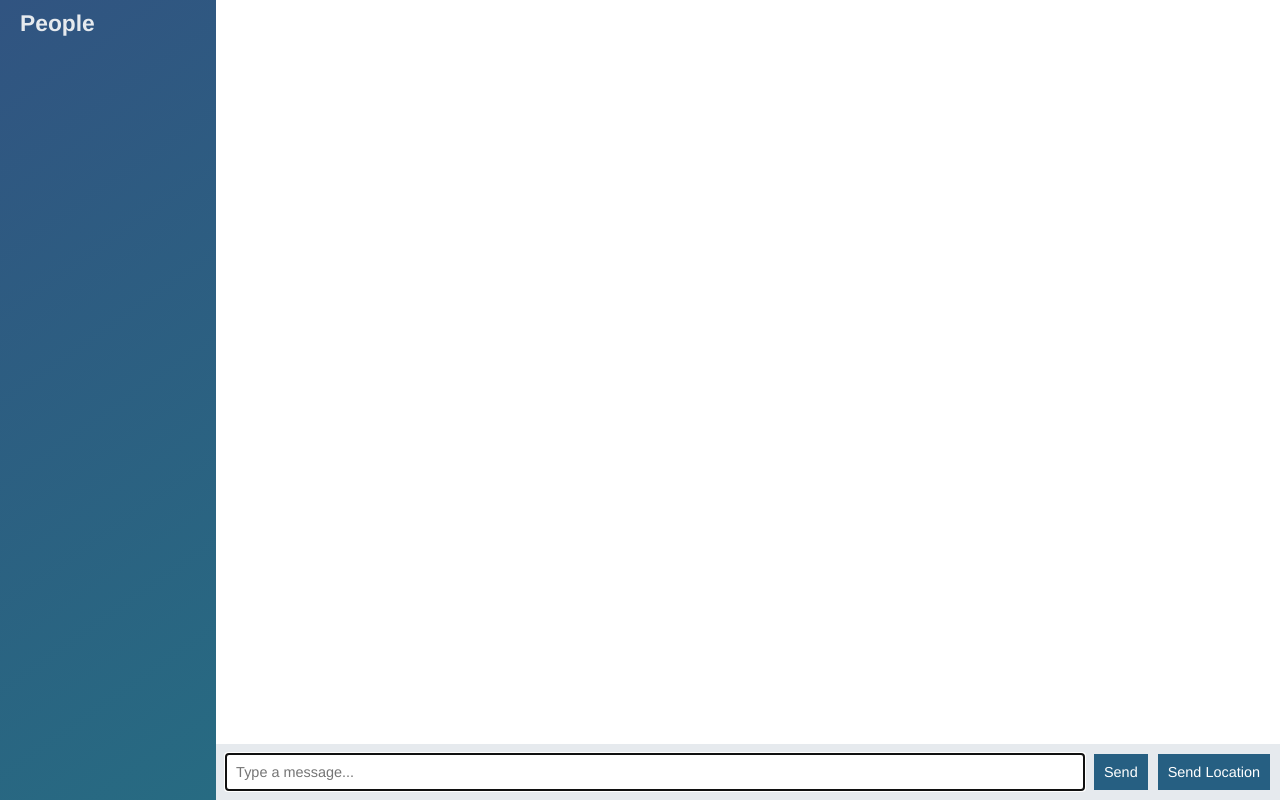
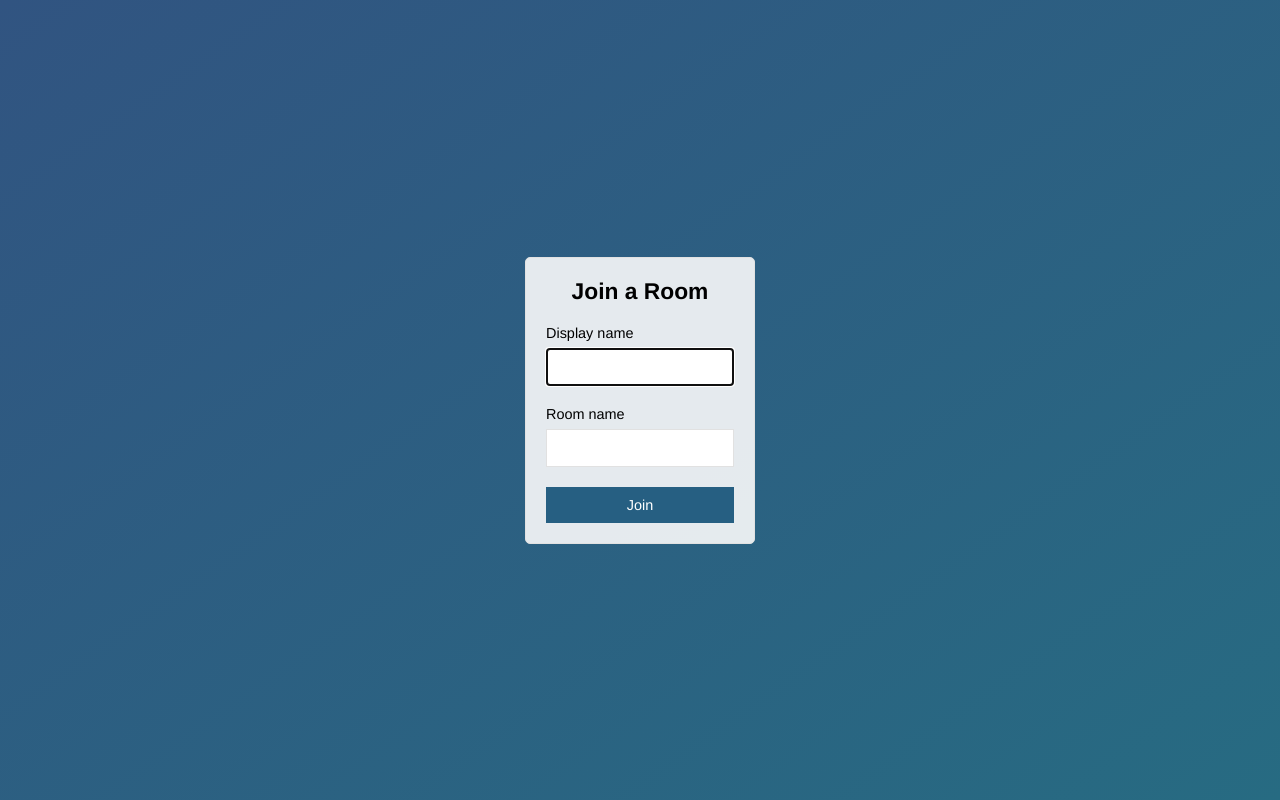
Before and after one commit to crystal-rhodes/node-chat-app, a website: page public/index.html in a window 1280 px wide. Drawn offline with nearby package versions, Linux system fonts and the light colour scheme; no server answers.

Commit message:
Created join page

```diff
--- a/public/index.html
+++ b/public/index.html
@@ -1,71 +1,34 @@
 <!DOCTYPE html>
-<html>
+<html lang="en">
 
 <head>
-    <meta charset="utf-8" />
-    <meta http-equiv="X-UA-Compatible" content="IE=edge">
-    <title>Page Title</title>
-    <meta name="viewport" content="width=device-width, initial-scale=1">
-    <!-- <link rel="stylesheet" type="text/css" media="screen" href="main.css" /> -->
+    <meta charset="UTF-8">
+    <title>Join | ChatApp</title>
+    <meta name="viewport" content="width=device-width, initial-scale=1, user-scalable=no">
+    <meta http-equiv="X-UA-Compatible" content="ie=edge">
+    <title>Document</title>
     <link rel="stylesheet" type="text/css" media="screen" href="./css/styles.css" />
-
-    <script src="https://ajax.googleapis.com/ajax/libs/jquery/3.3.1/jquery.min.js"></script>
 </head>
 
-<body class="chat">
-
-    <div class="chat__sidebar">
-        <h3>People</h3>
-        <div id="users"></div>
+<body class="centered-form">
+    <div class="centered-form__form">
+        <form action="/chat.html">
+            <div class="form-field">
+                <h3>Join a Room</h3>
+            </div>
+            <div class="form-field">
+                <label>Display name</label>
+                <input type="text" name="name" autofocus/>
+            </div>
+            <div class="form-field">
+                <label>Room name</label>
+                <input type="text" name="room"/>
+            </div>
+            <div class="form-field">
+                <button>Join</button>
+            </div>
+        </form>
     </div>
-
-    <div class="chat__main">
-        <ol id="messages" class="chat__messages"></ol>
-
-        <div class="chat__footer">
-            <form id="message-form">
-                <input name="message"
-                type="text"
-                placeholder="Type a message..."
-                autocomplete="off"
-                autofocus
-                />
-                <button>Send</button>
-              </form>
-              <button id="send-location">Send Location</button>
-        </div>
-    </div>
-
-    <script id="message-template" type="text/template">
-        <li class="message">
-            <div class="message__title">
-                <h4>{{from}}</h4>
-                <span>{{createdAt}}</span>
-            </div>
-            <div class="message__body">
-                <p>{{text}}</p>
-            </div>
-        </li>
-    </script>
-
-    <script id="location-message-template" type="text/template">
-        <li class="message">
-            <div class="message__title">
-                <h4>{{from}}</h4>
-                <span>{{createdAt}}</span>
-            </div>
-            <div class="message__body">
-                <a href={{url}} target="_blank">My current location</a>
-            </div>
-        </li>
-    </script>
-
-
-
-    <script src="/socket.io/socket.io.js"></script>
-    <script src="/js/index.js"></script>
-    <script src="/js/moment.js"></script>
-    <script src="/js/mustache.js"></script>
 </body>
 
 </html>
```
Also changed, not shown: public/chat.html (added, +71 -0 lines), public/js/chat.js (renamed from public/js/index.js).
